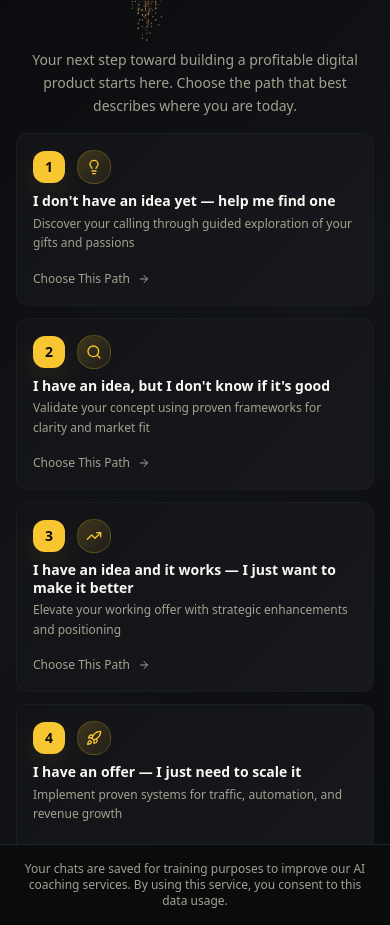
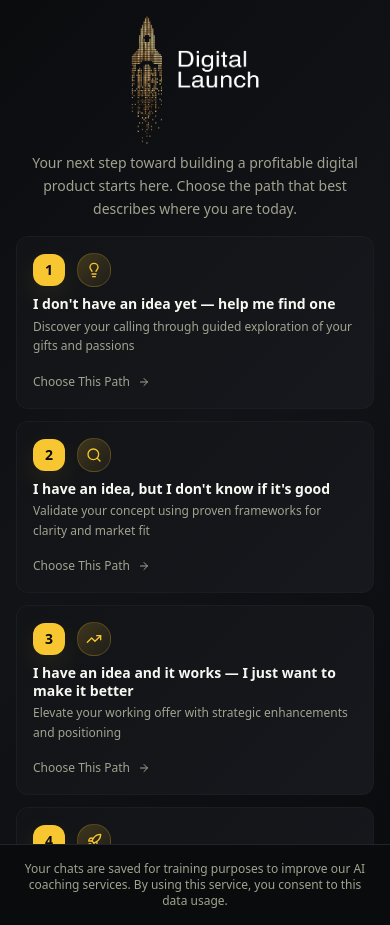
Before and after one commit to CharlesRomer/goshen-launch-guide, a React (Vite) app: page / in a window 390 px wide. Built offline with nearby package versions, Linux system fonts and the light colour scheme.

Commit message:
Fix spacing and scrolling issues
Adjusted spacing between pathway cards to resolve gaps. Ensured all pages are no longer scrollable, including making the disclaimer, text box, and AI response visible without scrolling, especially on mobile devices.

```diff
--- a/src/components/CoachingChat.tsx
+++ b/src/components/CoachingChat.tsx
@@ -159,7 +159,7 @@ Type "Yes" to get started with your personalized coaching session.`,
 
 
   return (
-    <div className="min-h-screen bg-gradient-hero flex flex-col">
+    <div className="h-screen bg-gradient-hero flex flex-col overflow-hidden">
       {/* Header */}
       <div className="border-b border-border/50 bg-card/50 backdrop-blur-sm">
         <div className="max-w-4xl mx-auto px-4 py-6">
--- a/src/components/PathwaySelector.tsx
+++ b/src/components/PathwaySelector.tsx
@@ -51,8 +51,8 @@ export const PathwaySelector = ({ onSelectPathway }: PathwaySelectorProps) => {
   };
 
   return (
-    <div className="h-screen bg-gradient-hero flex flex-col justify-center p-4 sm:p-6 lg:p-8 overflow-hidden">
-      <div className="max-w-6xl w-full mx-auto flex flex-col h-full justify-center space-y-4 lg:space-y-6">
+    <div className="h-screen bg-gradient-hero flex flex-col p-4 sm:p-6 lg:p-8 overflow-hidden">
+      <div className="max-w-6xl w-full mx-auto flex flex-col h-full space-y-4 lg:space-y-6">
         {/* Header */}
         <div className="text-center space-y-2 lg:space-y-3">
           {/* Logo */}
@@ -66,7 +66,7 @@ export const PathwaySelector = ({ onSelectPathway }: PathwaySelectorProps) => {
         </div>
 
         {/* Pathway Cards Grid */}
-        <div className="grid grid-cols-1 md:grid-cols-2 gap-3 lg:gap-4 max-w-4xl mx-auto flex-1 items-center">
+        <div className="grid grid-cols-1 md:grid-cols-2 gap-3 lg:gap-4 max-w-4xl mx-auto flex-1 content-center">
           {pathways.map((pathway, index) => {
             const Icon = pathway.icon;
             const isSelected = selectedPathway === pathway.id;
--- a/src/components/UserRegistration.tsx
+++ b/src/components/UserRegistration.tsx
@@ -106,7 +106,7 @@ export const UserRegistration = ({ pathwayStage, onComplete }: UserRegistrationP
   };
 
   return (
-    <div className="min-h-screen bg-gradient-hero flex items-center justify-center p-4">
+    <div className="h-screen bg-gradient-hero flex items-center justify-center p-4 overflow-hidden">
       <Card className="w-full max-w-md shadow-elegant border-border/50">
         <CardHeader className="text-center space-y-4">
           <div className="mx-auto p-4 rounded-full bg-gradient-to-br from-primary/20 to-primary/5">
```
